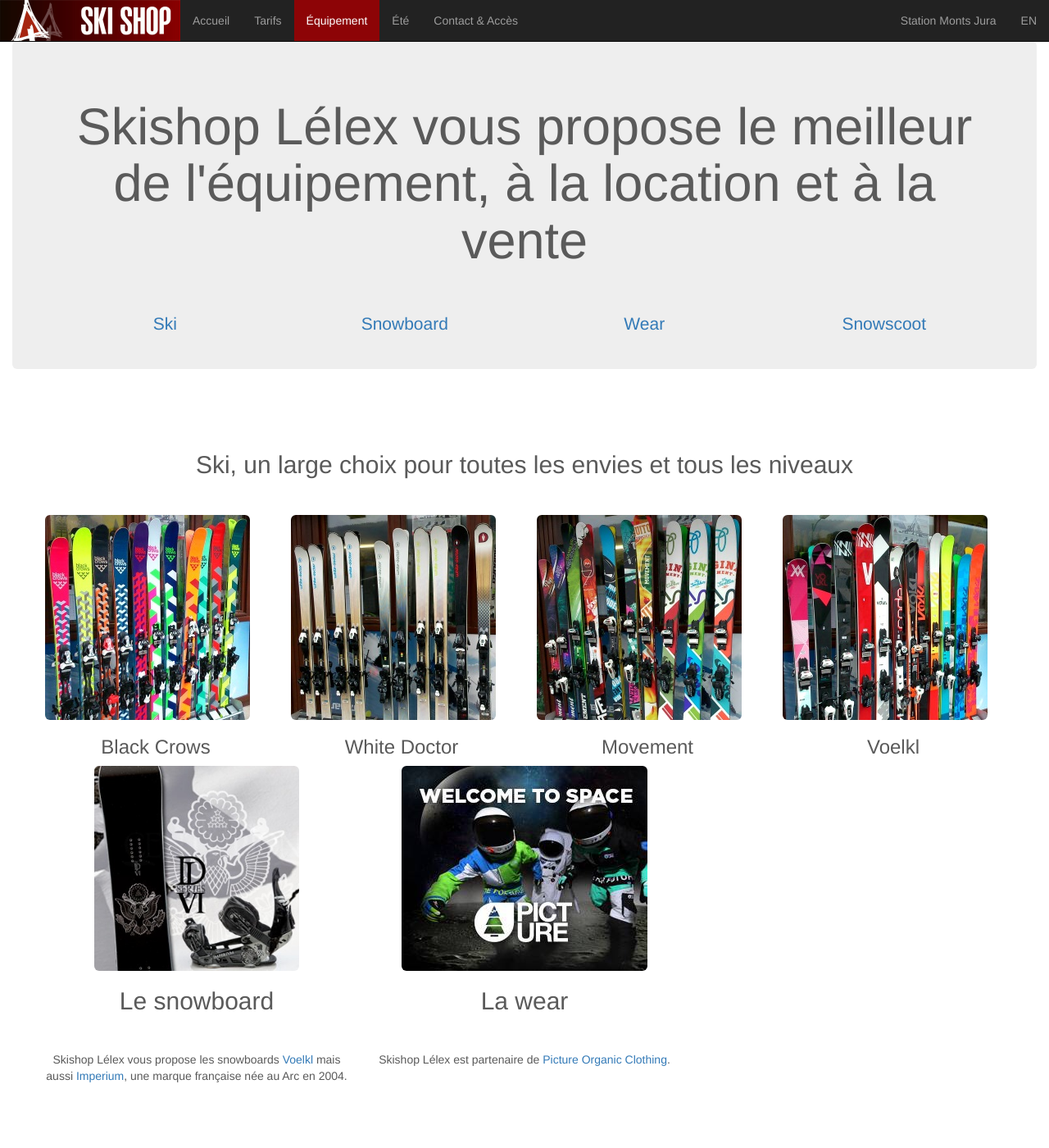
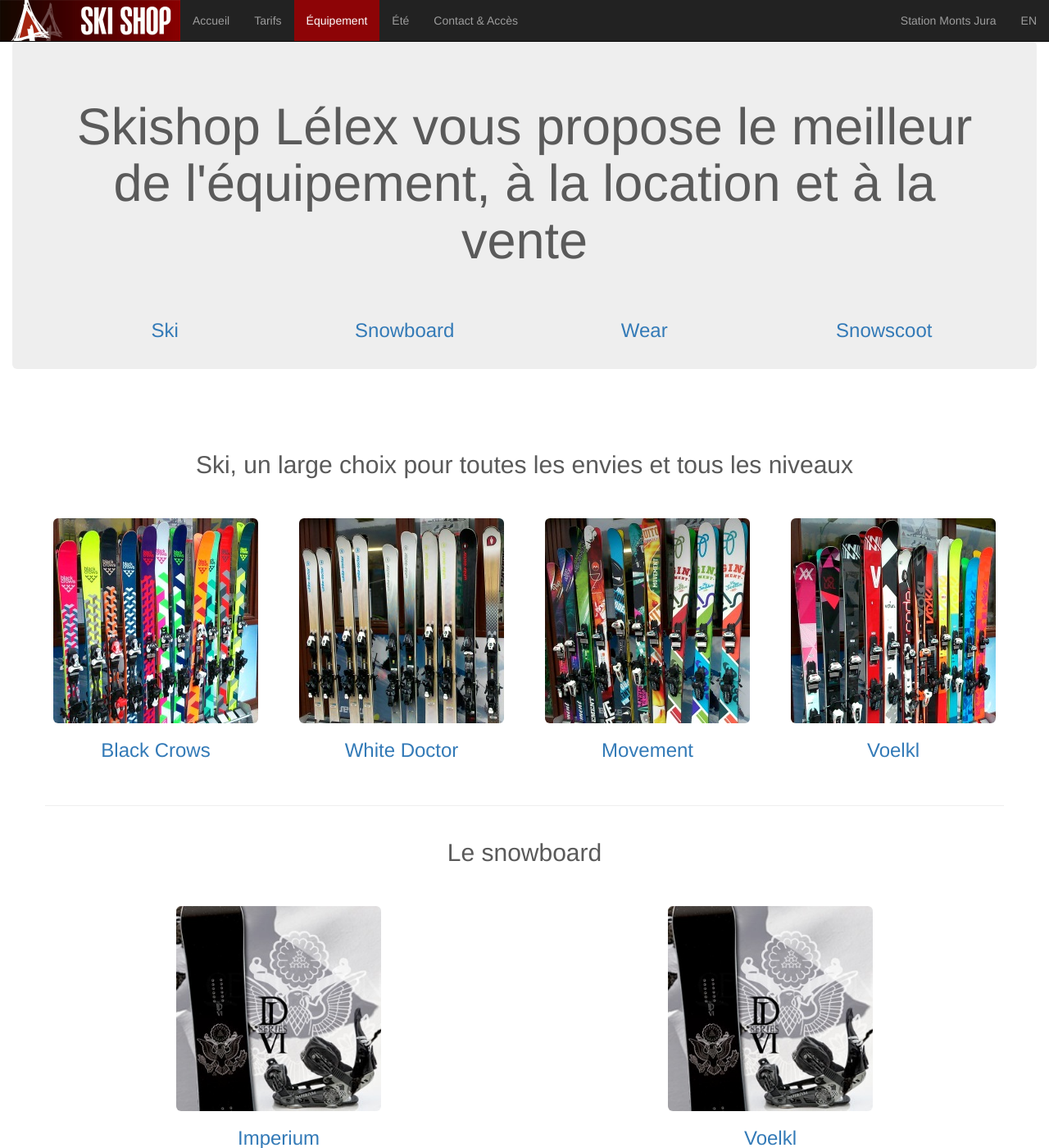
Before and after one commit to skishop/skishop.github.io, a Jekyll site: the page built from fr/equipment.html, in a window 1280 px wide and 1400 px high. Shown: the whole window at 82% size. Built offline with Jekyll 4.4.1, drawn with Linux system fonts in a browser that asks for light colours; nearby versions of some CDN libraries; comment, search, counter and statistics services are not loaded; some of the changed text lies outside the part shown.

Commit message:
Finish equipment page layout, exclude partners

```diff
--- a/css/style.css
+++ b/css/style.css
@@ -18,7 +18,8 @@
     float: right; }
 
 .carousel-caption p.alone, .jumbotron p.alone {
-  margin: 2em 0; }
+  margin: 2em 0;
+  font-size: 14px; }
 
 .social-caption {
   color: white;
@@ -92,26 +93,29 @@
     line-height: 1.4; }
 
   .featurette-heading {
-    font-size: 50px; } }
+    font-size: 50px; }
+
+  .jumbotron p.alone {
+    font-size: 24px; } }
 @media (min-width: 992px) {
   .featurette-heading {
     margin-top: 50px; } }
 /*--- End carousel.css ---*/
 /*--- Overriding Bootstrap styles ---*/
 .btn-primary {
-  background-color: #8d0406;
+  background-color: #8D0406;
   border-color: #5b0304; }
 
 .btn-primary:hover {
   background-color: #bf0508;
-  border-color: #8d0406; }
+  border-color: #8D0406; }
 
 /* Active nav item takes brand red as a background color. */
 .navbar-inverse .navbar-nav > .active > a,
 .navbar-inverse .navbar-nav > .active > a:hover,
 .navbar-inverse .navbar-nav > .active > a:focus {
   color: white;
-  background-color: #8d0406; }
+  background-color: #8D0406; }
 
 /* Change navbar-brand background to shop logo. */
 .navbar-brand {
@@ -185,3 +189,7 @@
   text-align: center; }
   #equipment-partners h2 {
     margin-bottom: 1.5em; }
+  #equipment-partners .thumbnail {
+    border: none; }
+
+/*# sourceMappingURL=style.css.map */
--- a/fr/equipment.html
+++ b/fr/equipment.html
@@ -14,16 +14,16 @@
     <div class="container">
         <h1>Skishop Lélex vous propose le meilleur de l'équipement, à la location et à la vente</h1>
         <div class="row">
-            <p class="alone col-sm-3">
+            <p class="alone col-xs-3">
                 <a href="#ski">Ski</a>
             </p>
-            <p class="alone col-sm-3">
+            <p class="alone col-xs-3">
                 <a href="#snowboard">Snowboard</a>
             </p>
-            <p class="alone col-sm-3">
+            <p class="alone col-xs-3">
                 <a href="#wear">Wear</a>
             </p>
-            <p class="alone col-sm-3">
+            <p class="alone col-xs-3">
                 <a href="#snowscoot">Snowscoot</a>
             </p>
         </div>
@@ -33,35 +33,71 @@
 <section id="equipment-partners" class="container marketing">
     <div id="ski" class="row">
         <h2>Ski, un large choix pour toutes les envies et tous les niveaux</h2>
-        <div class="col-sm-3">
-            <img class="img-rounded img-responsive" src="/images/skis-black-crows-250x250.jpg" width="250px" height="250px" />
-            <h3>Black Crows</h3>
+        <div class="col-sm-3 thumbnail">
+            <a href="http://www.black-crows.com/fr" target="_blank">
+                <img class="img-rounded img-responsive" src="/images/skis-black-crows-250x250.jpg" width="250" height="250" />
+                <h3>Black Crows</h3>
+            </a>
         </div>
-        <div class="col-sm-3">
-            <img class="img-rounded img-responsive" src="/images/skis-white-doctor-250x250.jpg" width="250px" height="250px" />
-            <h3>White Doctor</h3>
+        <div class="col-sm-3 thumbnail">
+            <a href="http://www.white-doctor.com/fr/" target="_blank">
+                <img class="img-rounded img-responsive" src="/images/skis-white-doctor-250x250.jpg" width="250" height="250" />
+                <h3>White Doctor</h3>
+            </a>
         </div>
-        <div class="col-sm-3">
-            <img class="img-rounded img-responsive" src="/images/skis-movement-250x250.jpg" width="250px" height="250px" />
-            <h3>Movement</h3>
+        <div class="col-sm-3 thumbnail">
+            <a href="http://www.movementskis.com/fr/" target="_blank">
+                <img class="img-rounded img-responsive" src="/images/skis-movement-250x250.jpg" width="250" height="250" />
+                <h3>Movement</h3>
+            </a>
         </div>
-        <div class="col-sm-3">
-            <img class="img-rounded img-responsive" src="/images/skis-voelkl-250x250.jpg" width="250px" height="250px" />
-            <h3>Voelkl</h3>
+        <div class="col-sm-3 thumbnail">
+            <a href="http://www.voelkl.com/fr.html" target="_blank">
+                <img class="img-rounded img-responsive" src="/images/skis-voelkl-250x250.jpg" width="250" height="250" />
+                <h3>Voelkl</h3>
+            </a>
         </div>
     </div>
-    <div class="row">
-        <div id="snowboard" class="col-lg-4">
-            <img class="img-rounded" src="/images/imperium.jpg" width="250px" height="250px" />
-            <h2>Le snowboard</h2>
-            Skishop Lélex vous propose les snowboards <a href="http://www.voelkl-snowboards.com/fr.html" target="_blank">Voelkl</a> mais aussi <a href="http://imperiumsnow.com/fr" target="_blank">Imperium</a>, une marque française née au Arc en 2004.
+
+    <hr class="featurette-divider">
+
+    <div id="snowboard" class="row">
+        <h2>Le snowboard</h2>
+        <div class="col-sm-6 thumbnail">
+            <a href="http://imperiumsnow.com/fr" target="_blank">
+                <img class="img-rounded img-responsive" src="/images/imperium.jpg" width="250" height="250" />
+                <h3>Imperium</h3>
+            </a>
+            <p>Marque française née aux Arcs en 2004</p>
         </div>
-        <div id="wear" class="col-lg-4">
-            <img class="img-rounded" src="/images/pub-picture.jpg" width="300px" height="250px" />
-            <h2>La wear</h2>
-            <p>Skishop Lélex est partenaire de <a href="http://www.picture-organic-clothing.com/fr/" target="_blank">Picture Organic Clothing</a>.</p>
+        <div class="col-sm-6 thumbnail">
+            <a href="http://www.voelkl-snowboards.com/fr.html" target="_blank">
+                <img class="img-rounded img-responsive" src="/images/imperium.jpg" width="250" height="250" />
+                <h3>Voelkl</h3>
+            </a>
         </div>
     </div>
+
+    <hr class="featurette-divider">
+
+    <div id="wear" class="row">
+        <h2>La wear</h2>
+        <div class="col-sm-6 thumbnail">
+            <a href="http://www.picture-organic-clothing.com/fr/" target="_blank">
+                <img class="img-rounded img-responsive" src="/images/pub-picture.jpg" width="300" height="250" />
+                <h3>Picture Organic Clothing</h3>
+            </a>
+        </div>
+        <div class="col-sm-6 thumbnail">
+            <a href="http://www.wedze.fr/" target="_blank">
+                <img class="img-rounded img-responsive" src="/images/pub-picture.jpg" width="300" height="250" />
+                <h3>Wed'ze</h3>
+            </a>
+        </div>
+    </div>
+
+    <hr class="featurette-divider">
+
 </section>
 
 <section id="snowscoot" class="container">
--- a/fr/partners.html
+++ b/fr/partners.html
@@ -8,6 +8,7 @@
   lastmod: 2014-11-04
   priority: 0.3
   changefreq: monthly
+  exclude: 'yes'
 ---
 <header class="jumbotron">
     <div class="container">
--- a/robots.txt
+++ b/robots.txt
@@ -1 +1,4 @@
+User-agent: *
+Disallow: /fr/partners
+Disallow: /fr/partners.html
 Sitemap: http://skishop-lelex.com/sitemap.xml
--- a/sitemap.xml
+++ b/sitemap.xml
@@ -4,6 +4,7 @@
 <?xml version="1.0" encoding="UTF-8"?>
 <urlset xmlns="http://www.sitemaps.org/schemas/sitemap/0.9">
   {% for page in site.pages %}
+    {% unless page.sitemap.exclude == "yes" %}
     <url>
       <loc>{{ site.url }}{{ page.url | remove: "sitemap.xml" }}</loc>
       {% if page.sitemap.lastmod %}
@@ -24,5 +25,6 @@
         <priority>0.3</priority>
       {% endif %}
     </url>
+    {% endunless %}
   {% endfor %}
 </urlset>
```
Also changed, not shown: _sass/style.scss (+8 -0 lines), 1 other file.
